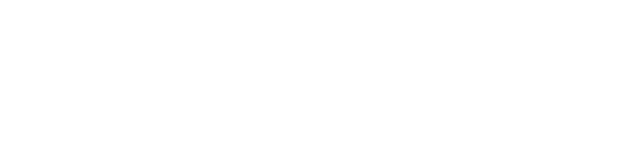
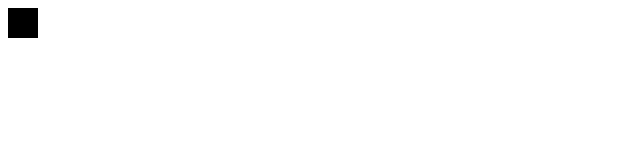
Before and after one commit to nataliagut10/proyectocss, a plain HTML site: page index.html in a window 1280 px wide. Shown: the whole page, without its empty margins (0-640 px from the left). Drawn offline with Linux system fonts and the light colour scheme.

Commit message:
cuadrado negro horrible

```diff
--- a/index.html
+++ b/index.html
@@ -8,6 +8,7 @@
   <link rel="stylesheet" href="main.css">
 </head>
 <body>
+  <div id="background"></div>
 
 </body>
 </html>
--- a/main.css
+++ b/main.css
@@ -0,0 +1,5 @@
+#background {
+  background: black;
+  height:30px;
+  width:30px;
+}
```
